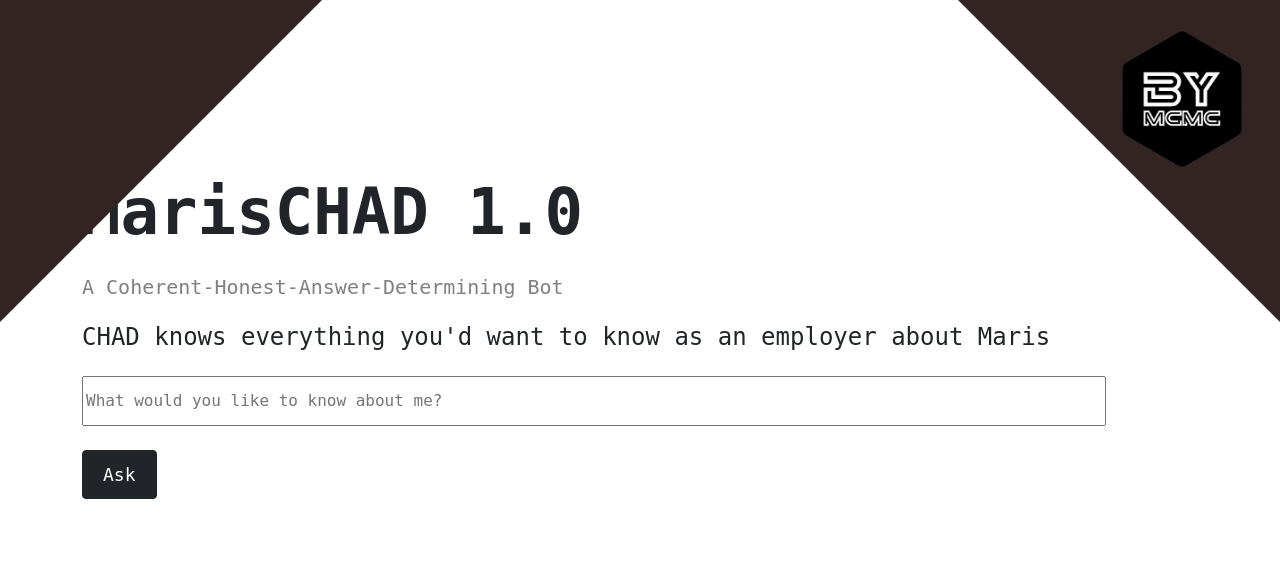
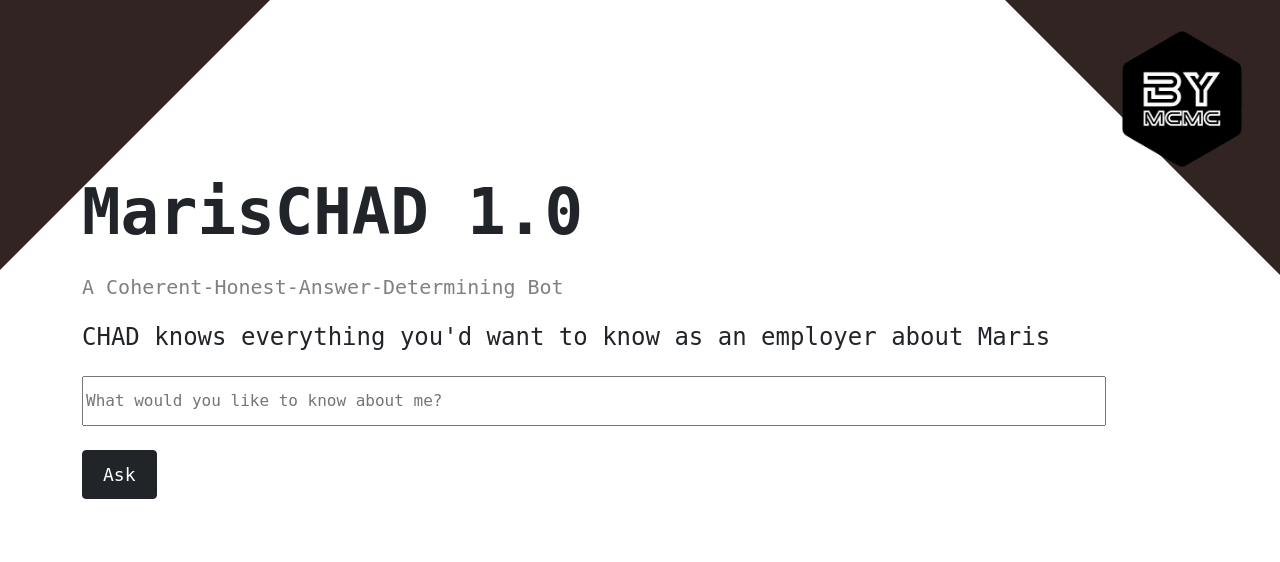
Before and after one commit to maris435/MarisCHAD, a Flask app: template templates/index.html in a window 1280 px wide. Shown: the top 562 px of the page. Run offline with Flask 3, Linux system fonts and the light colour scheme; the template is opened without the code that fills it, so the values that code supplies are empty.

Commit message:
Initial Commit 3

```diff
--- a/templates/index.html
+++ b/templates/index.html
@@ -27,8 +27,8 @@
         .triangle {
             width: 0;
             height: 0;
-            border-top: 322px solid transparent;
-            border-right: 322px solid #332424;
+            border-top: 270px solid transparent;
+            border-right: 270px solid #332424;
             position: absolute;
             top: 0;
             left: 0;
@@ -37,8 +37,8 @@
         .triangle_right {
             width: 0;
             height: 0;
-            border-top: 322px solid transparent;
-            border-right: 322px solid #332424;
+            border-top: 275px solid transparent;
+            border-right: 275px solid #332424;
             position: absolute;
             top: 0;
             right: 0;
```
